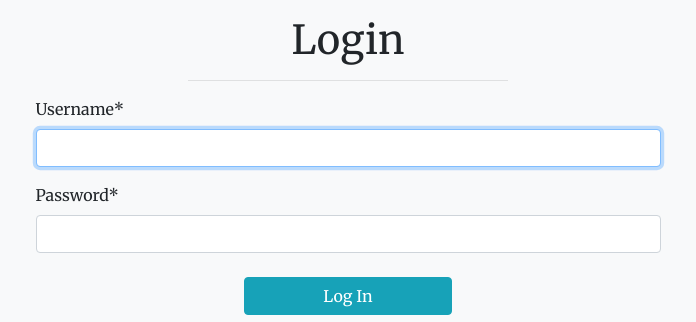
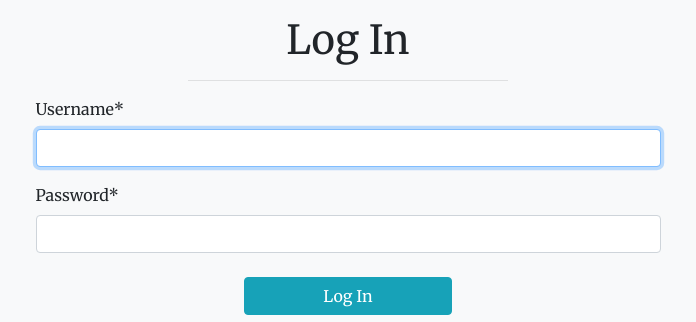
Before and after one commit to harrypmdev/online-book-reader, a Django app: page /login/ in a window 1280 px wide. Shown: the part 56-378 px from the top of the page, without its empty margins (292-988 px from the left). Run offline with Django 5.2, Linux system fonts and the light colour scheme; some libraries are stand-ins or nearby versions.

Commit message:
fix: fix website brand link and login spelling

```diff
--- a/books/templates/books/login.html
+++ b/books/templates/books/login.html
@@ -2,7 +2,7 @@
 {% load static %}
 {% load crispy_forms_tags %}
 {% block content %}
-    <h1 class="text-center mt-3">Login</h1>
+    <h1 class="text-center mt-3">Log In</h1>
     <hr class="w-25">
     <div class="row">
         <form class="w-50 col-10 offset-1 col-lg-6 offset-lg-3" method="POST">
--- a/templates/base.html
+++ b/templates/base.html
@@ -25,7 +25,7 @@
     <!-- Navbar -->
     <nav class="navbar navbar-expand-lg navbar-dark bg-dark py-2 px-3">
         <!-- Site Header -->
-        <a class="navbar-brand" href="#">OnlineBookReader</a>
+        <a class="navbar-brand" href="{% url 'about_us' %}">OnlineBookReader</a>
         <span class="navbar-text font-italic d-inline d-lg-none">
             {% if user.is_authenticated %}
                 Logged in as {{ user }}.
```
